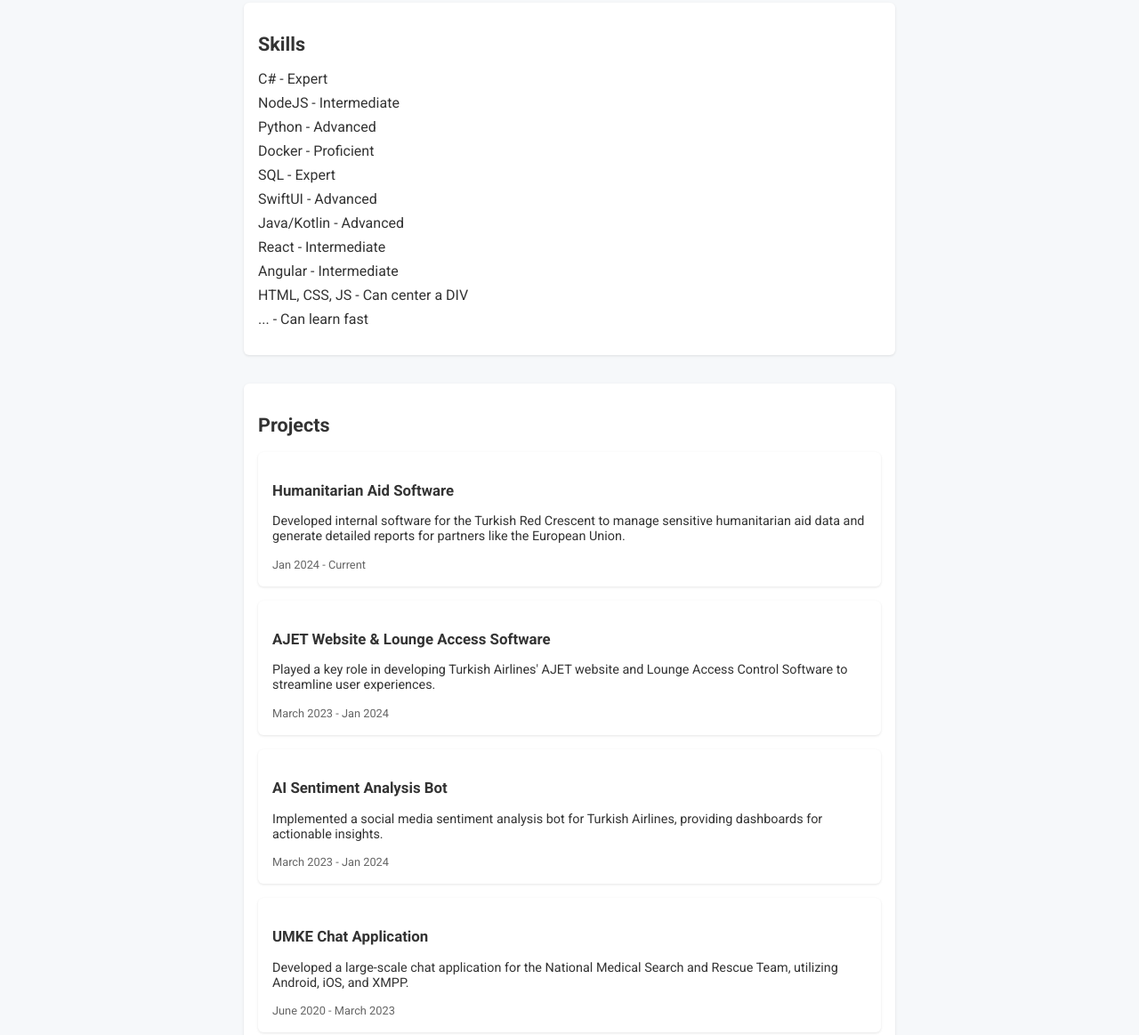
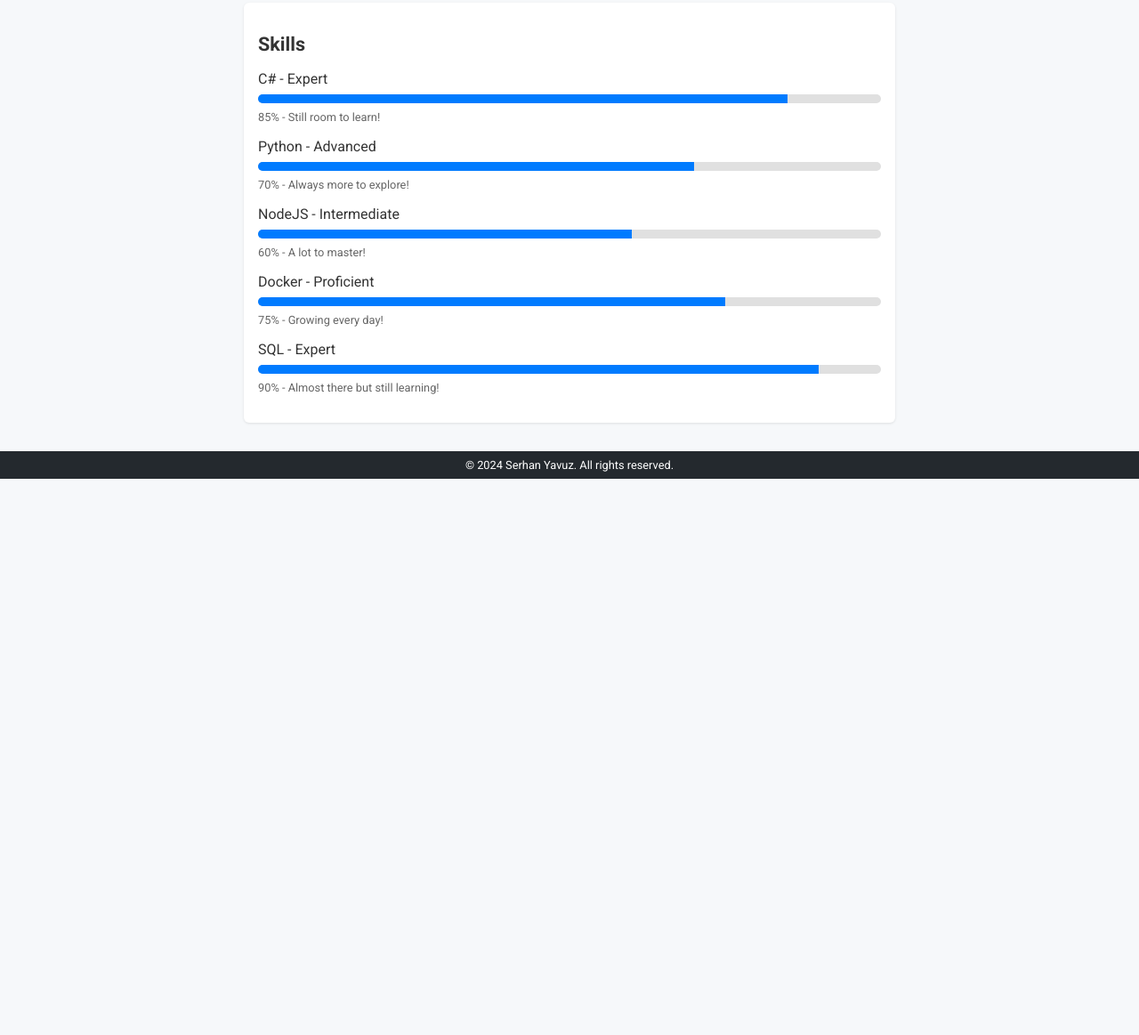
Before and after one commit to SerhanYavuz/portfolio_vercel, a plain HTML site: page index.html in a window 1280 px wide. Shown: the part 482-1645 px from the top of the page at 89% size. After the commit the page ends 1020 px from the top, so only its background shows below. Drawn offline with Linux system fonts and the light colour scheme.

Commit message:
skills progressbar

```diff
--- a/index.html
+++ b/index.html
@@ -44,37 +44,54 @@
             box-shadow: 0 1px 3px rgba(0, 0, 0, 0.1);
             font-size: 0.9rem;
         }
-        button {
+        #skills ul {
+            list-style: none;
+            padding: 0;
+            margin: 0;
+        }
+        #skills ul li {
+            margin: 1rem 0;
+            font-size: 1rem;
+        }
+        .progress-container {
+            display: flex;
+            flex-direction: column;
+            margin-top: 0.5rem;
+        }
+        .progress-bar {
+            position: relative;
+            width: 100%;
+            height: 10px;
+            background-color: #e0e0e0;
+            border-radius: 5px;
+            overflow: hidden;
+        }
+        .progress-bar span {
             display: block;
-        margin: 2rem auto; /* Center the button and add more spacing */
-        padding: 1rem 2rem; /* Increase padding for a larger button */
-        font-size: 1.2rem; /* Increase font size */
-        color: #fff; /* White text for contrast */
-        background-color: #000; /* Black background */
-        border: none; /* Remove borders */
-        border-radius: 8px; /* Slightly rounded corners */
-        cursor: pointer; /* Pointer cursor on hover */
-        transition: background-color 0.3s ease, transform 0.2s ease; /* Smooth hover effects */
+            height: 100%;
+            background-color: #007bff;
+            transition: width 0.5s ease-in-out;
         }
-    button:hover {
-        background-color: #444; /* Slightly lighter black on hover */
-        transform: scale(1.05); /* Slightly enlarge the button on hover */
-    }
-        .timeline .event {
-            margin: 1rem 0;
-            text-align: left;
-            width: 100%;
-        }
-        .timeline .event .content {
-            background: #fff;
-            padding: 1rem;
-            border-radius: 6px;
-            box-shadow: 0 1px 3px rgba(0, 0, 0, 0.1);
-        }
-        .timeline .event .date {
+        .progress-text {
             font-size: 0.8rem;
             color: #666;
             margin-top: 0.5rem;
+        }
+        button {
+            display: block;
+            margin: 2rem auto;
+            padding: 1rem 2rem;
+            font-size: 1.2rem;
+            color: #fff;
+            background-color: #000;
+            border: none;
+            border-radius: 8px;
+            cursor: pointer;
+            transition: background-color 0.3s ease, transform 0.2s ease;
+        }
+        button:hover {
+            background-color: #444;
+            transform: scale(1.05);
         }
         footer {
             background: #24292e;
@@ -87,14 +104,6 @@
         footer p {
             margin: 0;
             font-size: 0.8rem;
-        }
-        #skills ul {
-            list-style: none;
-            padding: 0;
-        }
-        #skills ul li {
-            margin: 0.5rem 0;
-            font-size: 1rem;
         }
     </style>
 </head>
@@ -115,83 +124,51 @@
     <section id="skills">
         <h2>Skills</h2>
         <ul>
-            <li>C# - Expert</li>
-            <li>NodeJS - Intermediate</li>
-            <li>Python - Advanced</li>
-            <li>Docker - Proficient</li>
-            <li>SQL - Expert</li>
-            <li>SwiftUI - Advanced</li>
-            <li>Java/Kotlin - Advanced</li>
-            <li>React - Intermediate</li>
-            <li>Angular - Intermediate</li>
-            <li>HTML, CSS, JS - Can center a DIV</li>
-            <li>... - Can learn fast</li>
-        </ul>
-    </section>
-
-    <section id="projects" class="timeline">
-        <h2>Projects</h2>
-        <div class="event">
-            <div class="content">
-                <h3>Humanitarian Aid Software</h3>
-                <p>Developed internal software for the Turkish Red Crescent to manage sensitive humanitarian aid data and generate detailed reports for partners like the European Union.</p>
-                <span class="date">Jan 2024 - Current</span>
+            <li>
+                C# - Expert
+                <div class="progress-container">
+                    <div class="progress-bar">
+                        <span style="width: 85%;"></span>
                     </div>
+                    <div class="progress-text">85% - Still room to learn!</div>
                 </div>
-        <div class="event">
-            <div class="content">
-                <h3>AJET Website & Lounge Access Software</h3>
-                <p>Played a key role in developing Turkish Airlines' AJET website and Lounge Access Control Software to streamline user experiences.</p>
-                <span class="date">March 2023 - Jan 2024</span>
+            </li>
+            <li>
+                Python - Advanced
+                <div class="progress-container">
+                    <div class="progress-bar">
+                        <span style="width: 70%;"></span>
                     </div>
+                    <div class="progress-text">70% - Always more to explore!</div>
                 </div>
-        <div class="event">
-            <div class="content">
-                <h3>AI Sentiment Analysis Bot</h3>
-                <p>Implemented a social media sentiment analysis bot for Turkish Airlines, providing dashboards for actionable insights.</p>
-                <span class="date">March 2023 - Jan 2024</span>
+            </li>
+            <li>
+                NodeJS - Intermediate
+                <div class="progress-container">
+                    <div class="progress-bar">
+                        <span style="width: 60%;"></span>
                     </div>
+                    <div class="progress-text">60% - A lot to master!</div>
                 </div>
-        <div class="event">
-            <div class="content">
-                <h3>UMKE Chat Application</h3>
-                <p>Developed a large-scale chat application for the National Medical Search and Rescue Team, utilizing Android, iOS, and XMPP.</p>
-                <span class="date">June 2020 - March 2023</span>
+            </li>
+            <li>
+                Docker - Proficient
+                <div class="progress-container">
+                    <div class="progress-bar">
+                        <span style="width: 75%;"></span>
                     </div>
+                    <div class="progress-text">75% - Growing every day!</div>
                 </div>
-        <div class="event">
-            <div class="content">
-                <h3>Smart City Prototypes</h3>
-                <p>Created IoT prototypes and proof-of-concept applications for smart city projects, leveraging 3D printing and innovative design.</p>
-                <span class="date">April 2016 - April 2018</span>
+            </li>
+            <li>
+                SQL - Expert
+                <div class="progress-container">
+                    <div class="progress-bar">
+                        <span style="width: 90%;"></span>
                     </div>
+                    <div class="progress-text">90% - Almost there but still learning!</div>
                 </div>
-        <div class="event">
-            <div class="content">
-                <h3>Married</h3>
-                <p>A personal milestone - got married and started a new chapter in life.</p>
-                <span class="date">June 2022</span>
-            </div>
-        </div>
-        <div class="event">
-            <div class="content">
-                <h3>Became a Father</h3>
-                <p>Welcomed my child into the world, an incredible life experience.</p>
-                <span class="date">December 2024</span>
-            </div>
-        </div>
-    </section>
-
-    <section id="hobby-projects">
-        <h2>Hobby Projects</h2>
-        <p><a href="index.html">Under Construction </a></p>
-    </section>
-
-    <section id="playlist">
-        <h2>Playlist</h2>
-        <ul>
-            <li><a href="https://www.youtube.com/watch?v=6ECiFfO8HV4" target="_blank">Yekte - Faslı Jazz</a></li>
-            <li><a href="https://www.youtube.com/watch?v=LjPxuY9djhw" target="_blank">Lament for Boromir - Clamavi de Profundis</a></li>
+            </li>
         </ul>
     </section>
 
```
Lines whose indentation alone changed are shown as unchanged.
